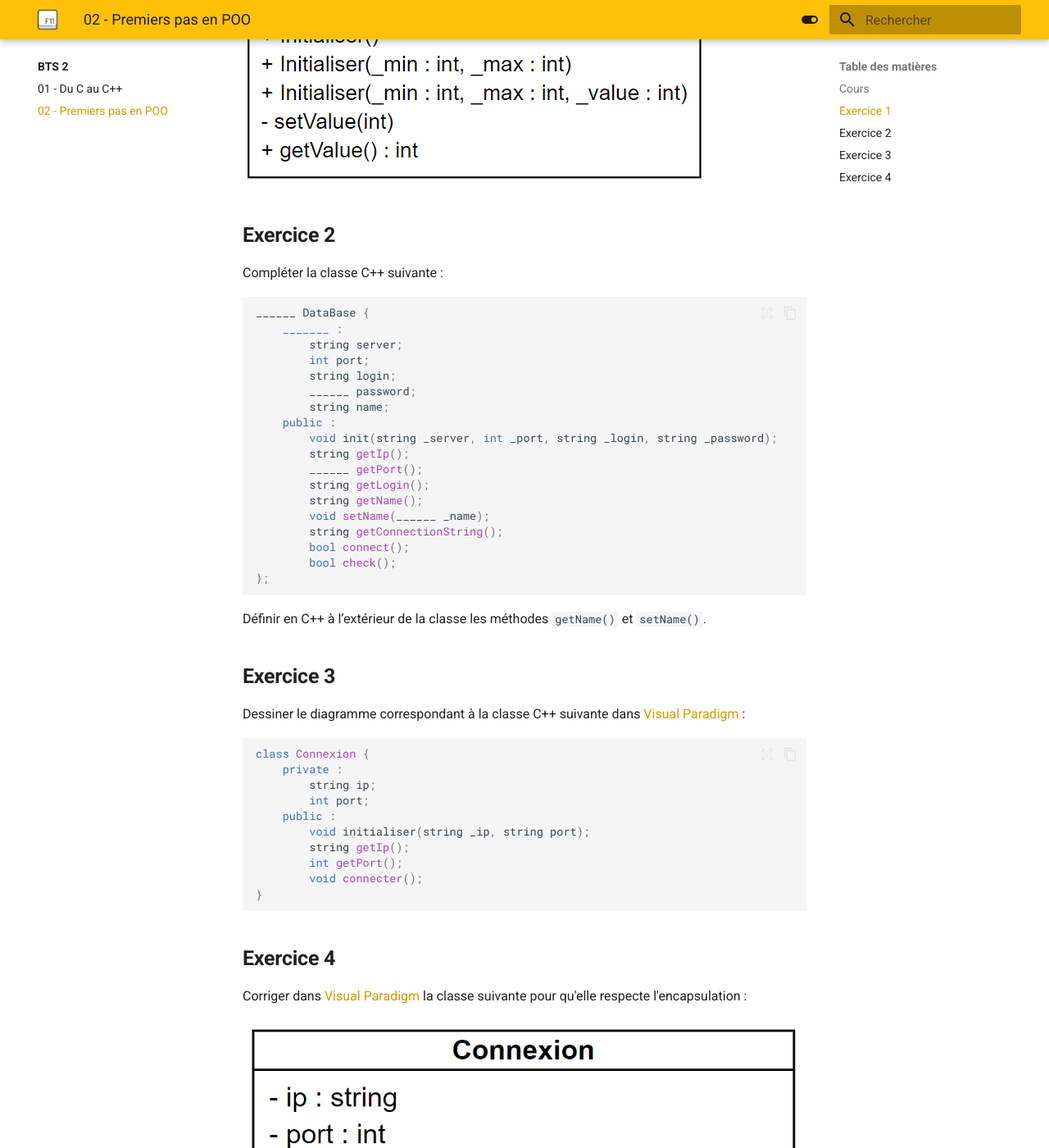
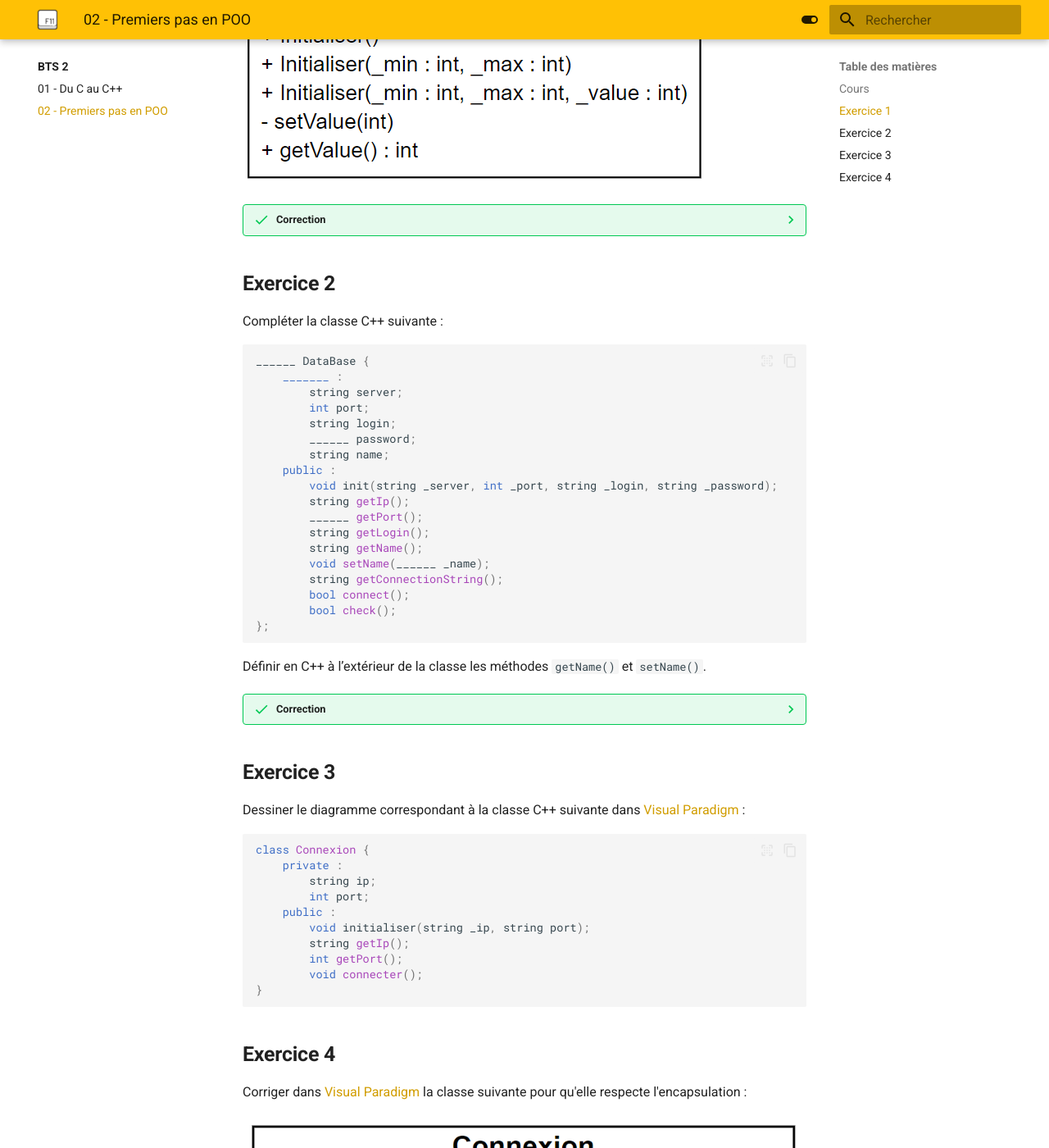
Before and after one commit to bts-ciel-immac-laval/bts-ciel-immac-laval.github.io, an MkDocs documentation site: the page built from docs/BTS-2/20-poo-1.md, in a window 1280 px wide and 1400 px high, scrolled down 707 px. Shown: the whole window at 82% size. Built offline with MkDocs 1.6.1 and Material for MkDocs 9.7.7, drawn with Linux system fonts in a browser that asks for light colours; some of the changed lines change nothing that is shown.

Commit message:
correction 16/09

````diff
--- a/docs/BTS-2/20-poo-1.md
+++ b/docs/BTS-2/20-poo-1.md
@@ -11,6 +11,29 @@
 Déclarer en C++ la classe correspondant au diagramme suivant :
 
 ![IntRange](../images/cours/bts-2/IntRange.png)
+
+??? success "Correction"
+
+    ```cpp
+    // Fichier IntRange.hpp
+
+    #ifndef IntRange_H
+    #define IntRange_H
+    class IntRange {
+        private :
+            int value;
+            int min;
+            int max;
+        public :
+            void initialiser();
+            void initialiser(int _min, int _max);
+            void initialiser(int _min, int _max, int _value);
+            int getValue();
+        private :
+            void setValue(int);
+    };
+    #endif
+    ```
 
 
 ## Exercice 2
@@ -41,6 +64,54 @@
 
 Définir en C++ à l’extérieur de la classe les méthodes `getName()` et `setName()`.
 
+??? success "Correction"
+
+    ```cpp
+    // Fichier DataBase.hpp
+
+    #ifndef DataBase_H
+    #define DataBase_H
+
+    #include <string>
+
+    using namespace std;
+
+    class DataBase {
+        private :
+            string server;
+            int port;
+            string login;
+            string password;
+            string name;
+        public :
+            void init(string _server, int _port, string _login, string _password);
+            string getIp();
+            int getPort();
+            string getLogin();
+            string getName();
+            void setName(string _name);
+            string getConnectionString();
+            bool connect();
+            bool check();
+    };
+
+    #endif
+    ```
+
+    ```cpp
+    // Fichier DataBase.cpp
+
+    #include "DataBase.hpp"
+
+    string DataBase::getName() {
+        return name;
+    }
+
+    void DataBase::setName(string _name) {
+        name = _name;
+    }
+    ```
+
 ## Exercice 3
 
 Dessiner le diagramme correspondant à la classe C++ suivante dans [Visual Paradigm](https://online.visual-paradigm.com/login.jsp){:target="_blank"} :
````
